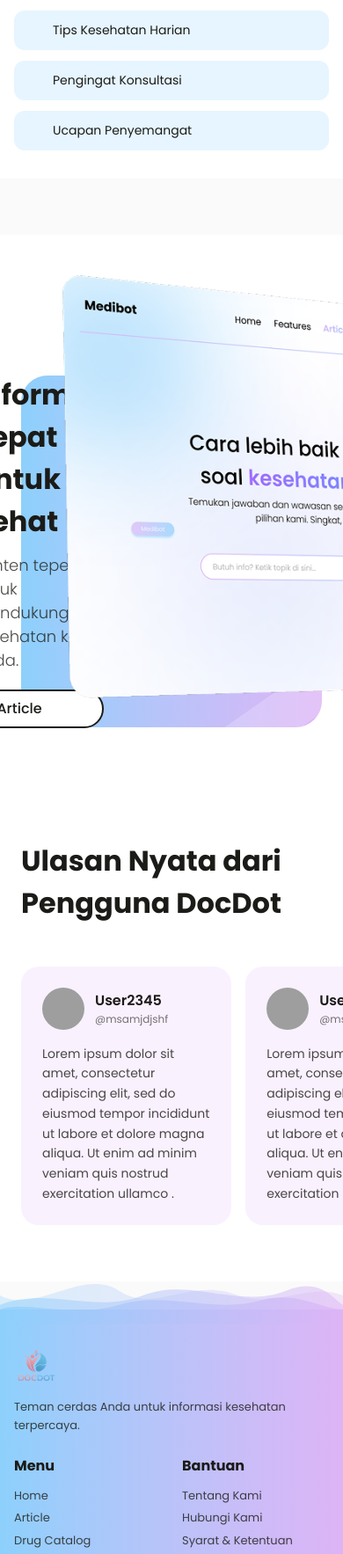
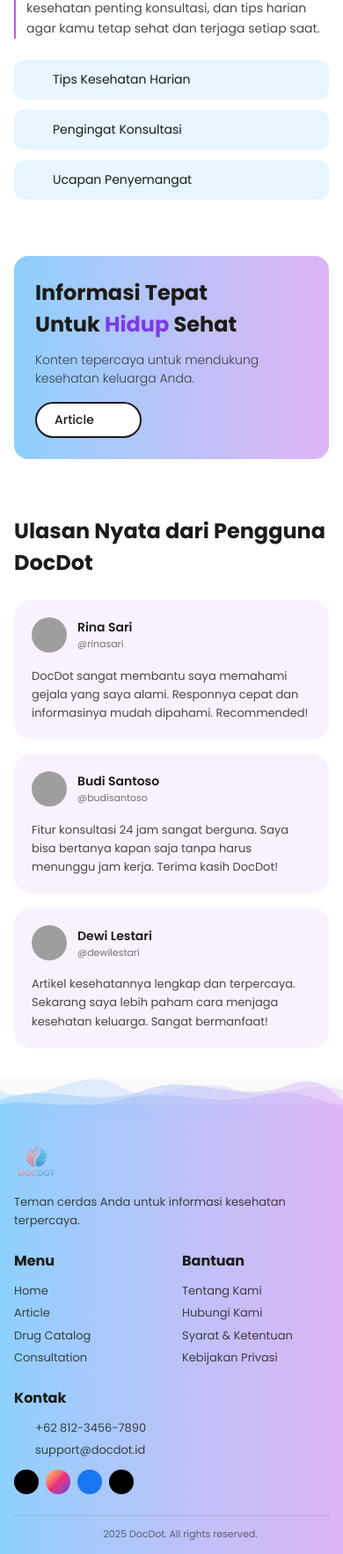
Before and after one commit to Satyasy/docdot, a Laravel app: page / in a window 390 px wide. Shown: the part 2772-4539 px from the top of the page at 88% size. Run offline with Laravel 12, Linux system fonts and the light colour scheme; style sheets or scripts are compiled from the project's sources; some libraries are stand-ins or nearby versions; some web fonts are replaced; grey boxes are pictures that could not be loaded.

Commit message:
responsive home

```diff
--- a/resources/js/pages/Welcome.vue
+++ b/resources/js/pages/Welcome.vue
@@ -120,25 +120,48 @@
 
         <!-- Features Bar Section -->
         <section class="px-4 py-8 sm:px-6 sm:py-12 lg:px-12 lg:py-16">
-            <div class="scroll-animate rounded-2xl bg-gradient-to-r from-[#8DD0FC] to-[#DDB4F6] px-4 py-4 sm:rounded-[30px] sm:px-8 sm:py-6 lg:px-16">
-                <div class="flex flex-col items-center justify-center gap-4 sm:flex-row sm:justify-between sm:gap-6">
-                    <div class="flex items-center gap-3 sm:gap-4">
-                        <div class="flex h-10 w-10 items-center justify-center rounded-lg border-2 border-[#7D80DF] bg-transparent sm:h-12 sm:w-12 sm:rounded-xl">
-                            <Icon icon="mdi:clock-fast" class="h-5 w-5 text-[#43B3FC] sm:h-8 sm:w-8" />
+            <!-- Mobile: 3 separate cards -->
+            <div class="grid grid-cols-1 gap-3 sm:hidden">
+                <div class="flex items-center gap-3 rounded-2xl bg-gradient-to-r from-[#8DD0FC] to-[#DDB4F6] px-4 py-4">
+                    <div class="flex h-10 w-10 items-center justify-center rounded-lg border-2 border-[#7D80DF] bg-transparent">
+                        <Icon icon="mdi:clock-fast" class="h-5 w-5 text-[#43B3FC]" />
+                    </div>
+                    <span class="text-[14px] font-medium text-[#1b1b18]">Layanan yang cepat</span>
+                </div>
+                <div class="flex items-center gap-3 rounded-2xl bg-gradient-to-r from-[#8DD0FC] to-[#DDB4F6] px-4 py-4">
+                    <div class="flex h-10 w-10 items-center justify-center rounded-lg border-2 border-[#7D80DF] bg-transparent">
+                        <Icon icon="mingcute:hours-fill" class="h-5 w-5 text-[#43B3FC]" />
+                    </div>
+                    <span class="text-[14px] font-medium text-[#1b1b18]">24 Jam</span>
+                </div>
+                <div class="flex items-center gap-3 rounded-2xl bg-gradient-to-r from-[#8DD0FC] to-[#DDB4F6] px-4 py-4">
+                    <div class="flex h-10 w-10 items-center justify-center rounded-lg border-2 border-[#7D80DF] bg-transparent">
+                        <Icon icon="wpf:doctors-bag" class="h-5 w-5 text-[#43B3FC]" />
+                    </div>
+                    <span class="text-[14px] font-medium text-[#1b1b18]">Konsultasi Gratis</span>
+                </div>
+            </div>
+
+            <!-- Desktop: Single bar -->
+            <div class="scroll-animate hidden rounded-[30px] bg-gradient-to-r from-[#8DD0FC] to-[#DDB4F6] px-8 py-6 sm:block lg:px-16">
+                <div class="flex items-center justify-between gap-6">
+                    <div class="flex items-center gap-4">
+                        <div class="flex h-12 w-12 items-center justify-center rounded-xl border-2 border-[#7D80DF] bg-transparent">
+                            <Icon icon="mdi:clock-fast" class="h-8 w-8 text-[#43B3FC]" />
                         </div>
-                        <span class="text-[14px] font-medium text-[#1b1b18] sm:text-[16px] lg:text-[18px]">Layanan yang cepat</span>
+                        <span class="text-[16px] font-medium text-[#1b1b18] lg:text-[18px]">Layanan yang cepat</span>
                     </div>
-                    <div class="flex items-center gap-3 sm:gap-4">
-                        <div class="flex h-10 w-10 items-center justify-center rounded-lg border-2 border-[#7D80DF] bg-transparent sm:h-12 sm:w-12 sm:rounded-xl">
-                            <Icon icon="mingcute:hours-fill" class="h-5 w-5 text-[#43B3FC] sm:h-8 sm:w-8" />
+                    <div class="flex items-center gap-4">
+                        <div class="flex h-12 w-12 items-center justify-center rounded-xl border-2 border-[#7D80DF] bg-transparent">
+                            <Icon icon="mingcute:hours-fill" class="h-8 w-8 text-[#43B3FC]" />
                         </div>
-                        <span class="text-[14px] font-medium text-[#1b1b18] sm:text-[16px] lg:text-[18px]">24 Jam</span>
+                        <span class="text-[16px] font-medium text-[#1b1b18] lg:text-[18px]">24 Jam</span>
                     </div>
-                    <div class="flex items-center gap-3 sm:gap-4">
-                        <div class="flex h-10 w-10 items-center justify-center rounded-lg border-2 border-[#7D80DF] bg-transparent sm:h-12 sm:w-12 sm:rounded-xl">
-                            <Icon icon="wpf:doctors-bag" class="h-5 w-5 text-[#43B3FC] sm:h-8 sm:w-8" />
+                    <div class="flex items-center gap-4">
+                        <div class="flex h-12 w-12 items-center justify-center rounded-xl border-2 border-[#7D80DF] bg-transparent">
+                            <Icon icon="wpf:doctors-bag" class="h-8 w-8 text-[#43B3FC]" />
                         </div>
-                        <span class="text-[14px] font-medium text-[#1b1b18] sm:text-[16px] lg:text-[18px]">Konsultasi Gratis</span>
+                        <span class="text-[16px] font-medium text-[#1b1b18] lg:text-[18px]">Konsultasi Gratis</span>
                     </div>
                 </div>
             </div>
@@ -150,16 +173,14 @@
                 <div class="flex flex-col items-center gap-8 lg:flex-row lg:items-start lg:justify-between">
                     <!-- Left side visual - Hidden on mobile, visible on tablet+ -->
                     <div class="scroll-animate relative hidden items-center sm:flex">
-                        <div class="relative h-[280px] w-[160px] rounded-[20px] bg-[#43B3FC]/10 sm:h-[380px] sm:w-[220px] sm:rounded-[30px]">
-                            <div class="absolute top-1/2 left-1/2 h-[150px] w-[2px] -translate-x-1/2 -translate-y-1/2 bg-[#43B3FC]/40 sm:h-[200px]"></div>
-                            <div class="absolute top-1/2 left-1/2 h-3 w-3 -translate-x-1/2 -translate-y-1/2 rounded-full bg-[#43B3FC]/60"></div>
-                            <div class="absolute top-1/2 -left-6 flex h-12 w-12 -translate-y-1/2 rotate-[-15deg] items-center justify-center rounded-[10px] bg-[#7DD3FC] sm:-left-8 sm:h-16 sm:w-16 sm:rounded-[14px]">
-                                <Icon icon="mdi:magnify" class="h-6 w-6 text-white sm:h-8 sm:w-8" />
+                        <div class="relative h-[280px] w-[340px] rounded-[20px] bg-[#43B3FC]/10 sm:h-[380px] sm:w-[480px] sm:rounded-[30px]">
+                            <img src="/images/docbot.png" alt="DocBot" class="absolute top-1/2 left-1/2 z-50 max-w-none w-[200px] -translate-x-1/2 -translate-y-1/2 sm:w-[260px] lg:w-[320px]" />
+                            <div class="absolute top-1/2 -left-10 flex h-14 w-14 -translate-y-1/2 rotate-[-15deg] items-center justify-center rounded-[12px] bg-[#7DD3FC] sm:-left-14 sm:h-20 sm:w-20 sm:rounded-[16px]">
+                                <Icon icon="mdi:magnify" class="h-7 w-7 text-white sm:h-10 sm:w-10" />
                             </div>
-                            <Icon icon="mdi:magnify" class="absolute bottom-4 left-4 h-5 w-5 text-[#1b1b18]/30 sm:h-6 sm:w-6" />
                         </div>
 
-                        <div class="relative -ml-10 max-w-[280px] rounded-[20px] bg-white p-6 sm:-ml-16 sm:max-w-md sm:rounded-[30px] sm:p-10" style="box-shadow: 0 10px 40px rgba(141, 208, 252, 0.4)">
+                        <div class="relative -ml-4 max-w-[280px] rounded-[20px] bg-white p-6 sm:-ml-8 sm:max-w-md sm:rounded-[30px] sm:p-10" style="box-shadow: 0 10px 40px rgba(141, 208, 252, 0.4)">
                             <h2 class="mb-4 text-[18px] font-bold text-[#1b1b18] sm:mb-6 sm:text-[24px]">Mengapa harus DocDot?</h2>
                             <div class="space-y-3 sm:space-y-4">
                                 <div class="border-l-2 border-[#43B3FC] pl-3 sm:pl-4">
@@ -356,23 +377,42 @@
         </section>
 
         <!-- Informasi Tepat Section -->
-        <section class="mt-16 bg-white px-6 pt-40 pb-16 lg:px-12">
+        <section class="bg-white px-4 py-8 sm:px-6 lg:mt-16 lg:px-12 lg:pt-40 lg:pb-16">
             <div class="mx-auto max-w-6xl">
-                <div class="scroll-animate relative flex h-[400px] items-center rounded-[30px] bg-gradient-to-r from-[#8DD0FC] to-[#DDB4F6] px-10">
+                <!-- Mobile Version -->
+                <div class="scroll-animate block rounded-2xl bg-gradient-to-r from-[#8DD0FC] to-[#DDB4F6] p-6 sm:hidden">
+                    <h2 class="flex items-center gap-2 text-[24px] font-bold text-[#1b1b18]">
+                        Informasi Tepat
+                        <Icon icon="carbon:circle-dash" class="h-6 w-6 text-[#1b1b18]" />
+                    </h2>
+                    <h3 class="text-[24px] font-bold text-[#1b1b18]">
+                        Untuk <span class="text-[#7C3AED]">Hidup</span> Sehat
+                    </h3>
+                    <p class="mt-3 text-[14px] font-light text-[#1b1b18]/80">
+                        Konten tepercaya untuk mendukung kesehatan keluarga Anda.
+                    </p>
+                    <Link href="/article" class="mt-4 inline-flex w-fit items-center justify-between gap-4 rounded-full border-2 border-[#1b1b18] bg-white px-5 py-2 text-[14px] font-medium text-[#1b1b18] transition-colors hover:bg-[#1b1b18] hover:text-white">
+                        Article
+                        <Icon icon="mdi:arrow-top-right" class="h-4 w-4" />
+                    </Link>
+                </div>
+
+                <!-- Desktop Version -->
+                <div class="scroll-animate relative hidden h-[400px] items-center rounded-[30px] bg-gradient-to-r from-[#8DD0FC] to-[#DDB4F6] px-10 sm:flex">
                     <!-- Stripes di pojok kanan bawah (inside card with clip) -->
                     <div class="absolute inset-0 overflow-hidden rounded-[30px]">
                         <div class="absolute bottom-16 -right-17 h-[50px] w-[500px] rounded-l-full bg-white/20" style="transform: rotate(-35deg); transform-origin: bottom right;"></div>
                     </div>
 
-                    <div class="absolute right-48 z-10 max-w-sm py-4">
-                        <h2 class="flex items-center gap-3 text-[32px] font-bold text-[#1b1b18]">
+                    <div class="absolute right-10 z-10 max-w-sm py-4 lg:right-48">
+                        <h2 class="flex items-center gap-3 text-[24px] font-bold text-[#1b1b18] lg:text-[32px]">
                             Informasi Tepat
-                            <Icon icon="carbon:circle-dash" class="h-8 w-8 text-[#1b1b18]" />
+                            <Icon icon="carbon:circle-dash" class="h-6 w-6 text-[#1b1b18] lg:h-8 lg:w-8" />
                         </h2>
-                        <h3 class="text-[32px] font-bold text-[#1b1b18]">
+                        <h3 class="text-[24px] font-bold text-[#1b1b18] lg:text-[32px]">
                             Untuk <span class="text-[#7C3AED]">Hidup</span> Sehat
                         </h3>
-                        <p class="mt-3 text-[18px] font-light text-[#1b1b18]/80">
+                        <p class="mt-3 text-[14px] font-light text-[#1b1b18]/80 lg:text-[18px]">
                             Konten tepercaya untuk<br />mendukung kesehatan keluarga<br />Anda.
                         </p>
                         <Link href="/article" class="mt-5 inline-flex w-fit items-center justify-between gap-6 rounded-full border-2 border-[#1b1b18] bg-white px-6 py-2 text-[16px] font-medium text-[#1b1b18] transition-colors hover:bg-[#1b1b18] hover:text-white">
@@ -380,87 +420,87 @@
                             <Icon icon="mdi:arrow-top-right" class="h-5 w-5" />
                         </Link>
                     </div>
-                    <div class="absolute left-10 -top-32 z-20">
-                        <img src="/images/informasi.png" alt="Informasi" class="w-[600px] max-w-none" />
+                    <div class="absolute left-4 -top-24 z-20 lg:left-10 lg:-top-32">
+                        <img src="/images/informasi.png" alt="Informasi" class="w-[350px] max-w-none lg:w-[600px]" />
                     </div>
                 </div>
             </div>
         </section>
 
         <!-- Ulasan Section -->
-        <section class="bg-white px-6 py-16 lg:px-12">
+        <section class="bg-white px-4 py-8 sm:px-6 sm:py-16 lg:px-12">
             <div class="mx-auto max-w-6xl">
-                <h2 class="scroll-animate mb-12 text-left text-[32px] font-bold text-[#1b1b18]">
+                <h2 class="scroll-animate mb-6 text-left text-[24px] font-bold text-[#1b1b18] sm:mb-12 sm:text-[32px]">
                     Ulasan Nyata dari Pengguna DocDot
                 </h2>
 
-                <div class="scroll-animate scroll-animate-delay-1 flex justify-between gap-4">
+                <div class="scroll-animate scroll-animate-delay-1 flex flex-col gap-4 sm:flex-row sm:justify-between">
                     <!-- Card 1 -->
-                    <div class="w-[350px] rounded-[20px] bg-[#FAF1FF] p-6">
+                    <div class="w-full rounded-[20px] bg-[#FAF1FF] p-5 sm:w-[350px] sm:p-6">
                         <div class="mb-4 flex items-center justify-between">
                             <div class="flex items-center gap-3">
-                                <img src="https://i.pravatar.cc/48?img=11" class="h-12 w-12 rounded-full object-cover" />
+                                <img src="https://i.pravatar.cc/48?img=11" class="h-10 w-10 rounded-full object-cover sm:h-12 sm:w-12" />
                                 <div>
-                                    <p class="text-[16px] font-semibold text-[#1b1b18]">User2345</p>
-                                    <p class="text-[12px] text-[#1b1b18]/60">@msamjdjshf</p>
+                                    <p class="text-[14px] font-semibold text-[#1b1b18] sm:text-[16px]">Rina Sari</p>
+                                    <p class="text-[11px] text-[#1b1b18]/60 sm:text-[12px]">@rinasari</p>
                                 </div>
                             </div>
                             <div class="flex gap-1">
-                                <Icon icon="mdi:star" class="h-4 w-4 text-[#FFD700]" />
-                                <Icon icon="mdi:star" class="h-4 w-4 text-[#FFD700]" />
-                                <Icon icon="mdi:star" class="h-4 w-4 text-[#FFD700]" />
-                                <Icon icon="mdi:star" class="h-4 w-4 text-[#FFD700]" />
-                                <Icon icon="mdi:star" class="h-4 w-4 text-[#FFD700]" />
+                                <Icon icon="mdi:star" class="h-3 w-3 text-[#FFD700] sm:h-4 sm:w-4" />
+                                <Icon icon="mdi:star" class="h-3 w-3 text-[#FFD700] sm:h-4 sm:w-4" />
+                                <Icon icon="mdi:star" class="h-3 w-3 text-[#FFD700] sm:h-4 sm:w-4" />
+                                <Icon icon="mdi:star" class="h-3 w-3 text-[#FFD700] sm:h-4 sm:w-4" />
+                                <Icon icon="mdi:star" class="h-3 w-3 text-[#FFD700] sm:h-4 sm:w-4" />
                             </div>
                         </div>
-                        <p class="text-[14px] leading-relaxed text-[#1b1b18]/80">
-                            Lorem ipsum dolor sit amet, consectetur adipiscing elit, sed do eiusmod tempor incididunt ut labore et dolore magna aliqua. Ut enim ad minim veniam quis nostrud exercitation ullamco .
+                        <p class="text-[13px] leading-relaxed text-[#1b1b18]/80 sm:text-[14px]">
+                            DocDot sangat membantu saya memahami gejala yang saya alami. Responnya cepat dan informasinya mudah dipahami. Recommended!
                         </p>
                     </div>
 
                     <!-- Card 2 -->
-                    <div class="w-[350px] rounded-[20px] bg-[#FAF1FF] p-6">
+                    <div class="w-full rounded-[20px] bg-[#FAF1FF] p-5 sm:w-[350px] sm:p-6">
                         <div class="mb-4 flex items-center justify-between">
                             <div class="flex items-center gap-3">
-                                <img src="https://i.pravatar.cc/48?img=12" class="h-12 w-12 rounded-full object-cover" />
+                                <img src="https://i.pravatar.cc/48?img=12" class="h-10 w-10 rounded-full object-cover sm:h-12 sm:w-12" />
                                 <div>
-                                    <p class="text-[16px] font-semibold text-[#1b1b18]">User2345</p>
-                                    <p class="text-[12px] text-[#1b1b18]/60">@msamjdjshf</p>
+                                    <p class="text-[14px] font-semibold text-[#1b1b18] sm:text-[16px]">Budi Santoso</p>
+                                    <p class="text-[11px] text-[#1b1b18]/60 sm:text-[12px]">@budisantoso</p>
                                 </div>
                             </div>
                             <div class="flex gap-1">
-                                <Icon icon="mdi:star" class="h-4 w-4 text-[#FFD700]" />
-                                <Icon icon="mdi:star" class="h-4 w-4 text-[#FFD700]" />
-                                <Icon icon="mdi:star" class="h-4 w-4 text-[#FFD700]" />
-                                <Icon icon="mdi:star" class="h-4 w-4 text-[#FFD700]" />
-                                <Icon icon="mdi:star" class="h-4 w-4 text-[#FFD700]" />
+                                <Icon icon="mdi:star" class="h-3 w-3 text-[#FFD700] sm:h-4 sm:w-4" />
+                                <Icon icon="mdi:star" class="h-3 w-3 text-[#FFD700] sm:h-4 sm:w-4" />
+                                <Icon icon="mdi:star" class="h-3 w-3 text-[#FFD700] sm:h-4 sm:w-4" />
+                                <Icon icon="mdi:star" class="h-3 w-3 text-[#FFD700] sm:h-4 sm:w-4" />
+                                <Icon icon="mdi:star" class="h-3 w-3 text-[#FFD700] sm:h-4 sm:w-4" />
                             </div>
                         </div>
-                        <p class="text-[14px] leading-relaxed text-[#1b1b18]/80">
-                            Lorem ipsum dolor sit amet, consectetur adipiscing elit, sed do eiusmod tempor incididunt ut labore et dolore magna aliqua. Ut enim ad minim veniam quis nostrud exercitation ullamco .
+                        <p class="text-[13px] leading-relaxed text-[#1b1b18]/80 sm:text-[14px]">
+                            Fitur konsultasi 24 jam sangat berguna. Saya bisa bertanya kapan saja tanpa harus menunggu jam kerja. Terima kasih DocDot!
                         </p>
                     </div>
 
                     <!-- Card 3 -->
-                    <div class="w-[350px] rounded-[20px] bg-[#FAF1FF] p-6">
+                    <div class="w-full rounded-[20px] bg-[#FAF1FF] p-5 sm:w-[350px] sm:p-6">
                         <div class="mb-4 flex items-center justify-between">
                             <div class="flex items-center gap-3">
-                                <img src="https://i.pravatar.cc/48?img=13" class="h-12 w-12 rounded-full object-cover" />
+                                <img src="https://i.pravatar.cc/48?img=13" class="h-10 w-10 rounded-full object-cover sm:h-12 sm:w-12" />
                                 <div>
-                                    <p class="text-[16px] font-semibold text-[#1b1b18]">User2345</p>
-                                    <p class="text-[12px] text-[#1b1b18]/60">@msamjdjshf</p>
+                                    <p class="text-[14px] font-semibold text-[#1b1b18] sm:text-[16px]">Dewi Lestari</p>
+                                    <p class="text-[11px] text-[#1b1b18]/60 sm:text-[12px]">@dewilestari</p>
                                 </div>
                             </div>
                             <div class="flex gap-1">
-                                <Icon icon="mdi:star" class="h-4 w-4 text-[#FFD700]" />
-                                <Icon icon="mdi:star" class="h-4 w-4 text-[#FFD700]" />
-                                <Icon icon="mdi:star" class="h-4 w-4 text-[#FFD700]" />
-                                <Icon icon="mdi:star" class="h-4 w-4 text-[#FFD700]" />
-                                <Icon icon="mdi:star" class="h-4 w-4 text-[#FFD700]" />
+                                <Icon icon="mdi:star" class="h-3 w-3 text-[#FFD700] sm:h-4 sm:w-4" />
+                                <Icon icon="mdi:star" class="h-3 w-3 text-[#FFD700] sm:h-4 sm:w-4" />
+                                <Icon icon="mdi:star" class="h-3 w-3 text-[#FFD700] sm:h-4 sm:w-4" />
+                                <Icon icon="mdi:star" class="h-3 w-3 text-[#FFD700] sm:h-4 sm:w-4" />
+                                <Icon icon="mdi:star" class="h-3 w-3 text-[#FFD700] sm:h-4 sm:w-4" />
                             </div>
                         </div>
-                        <p class="text-[14px] leading-relaxed text-[#1b1b18]/80">
-                            Lorem ipsum dolor sit amet, consectetur adipiscing elit, sed do eiusmod tempor incididunt ut labore et dolore magna aliqua. Ut enim ad minim veniam quis nostrud exercitation ullamco .
+                        <p class="text-[13px] leading-relaxed text-[#1b1b18]/80 sm:text-[14px]">
+                            Artikel kesehatannya lengkap dan terpercaya. Sekarang saya lebih paham cara menjaga kesehatan keluarga. Sangat bermanfaat!
                         </p>
                     </div>
                 </div>
```
Also changed, not shown: package-lock.json, public/images/docbot.png (added).
